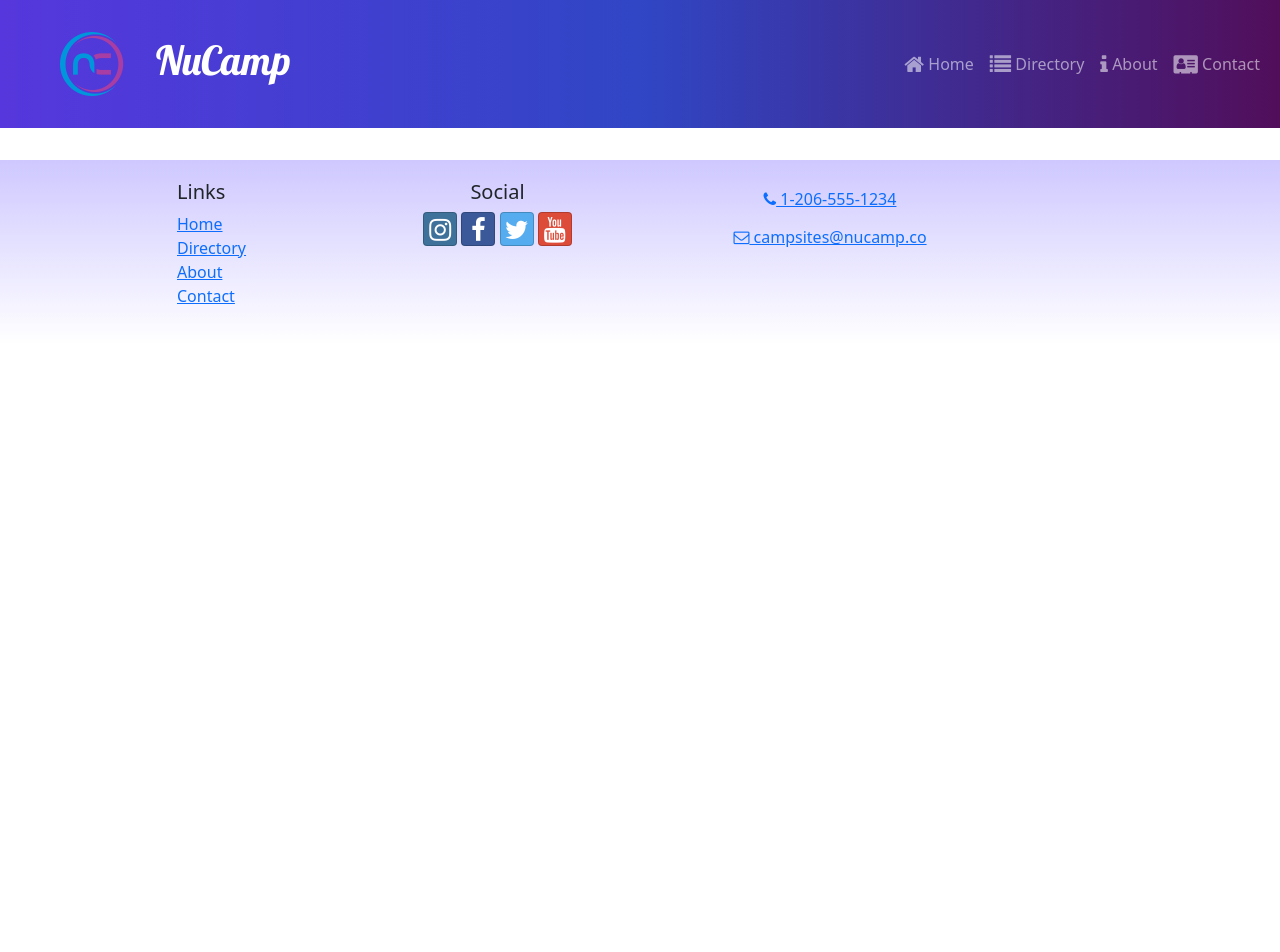
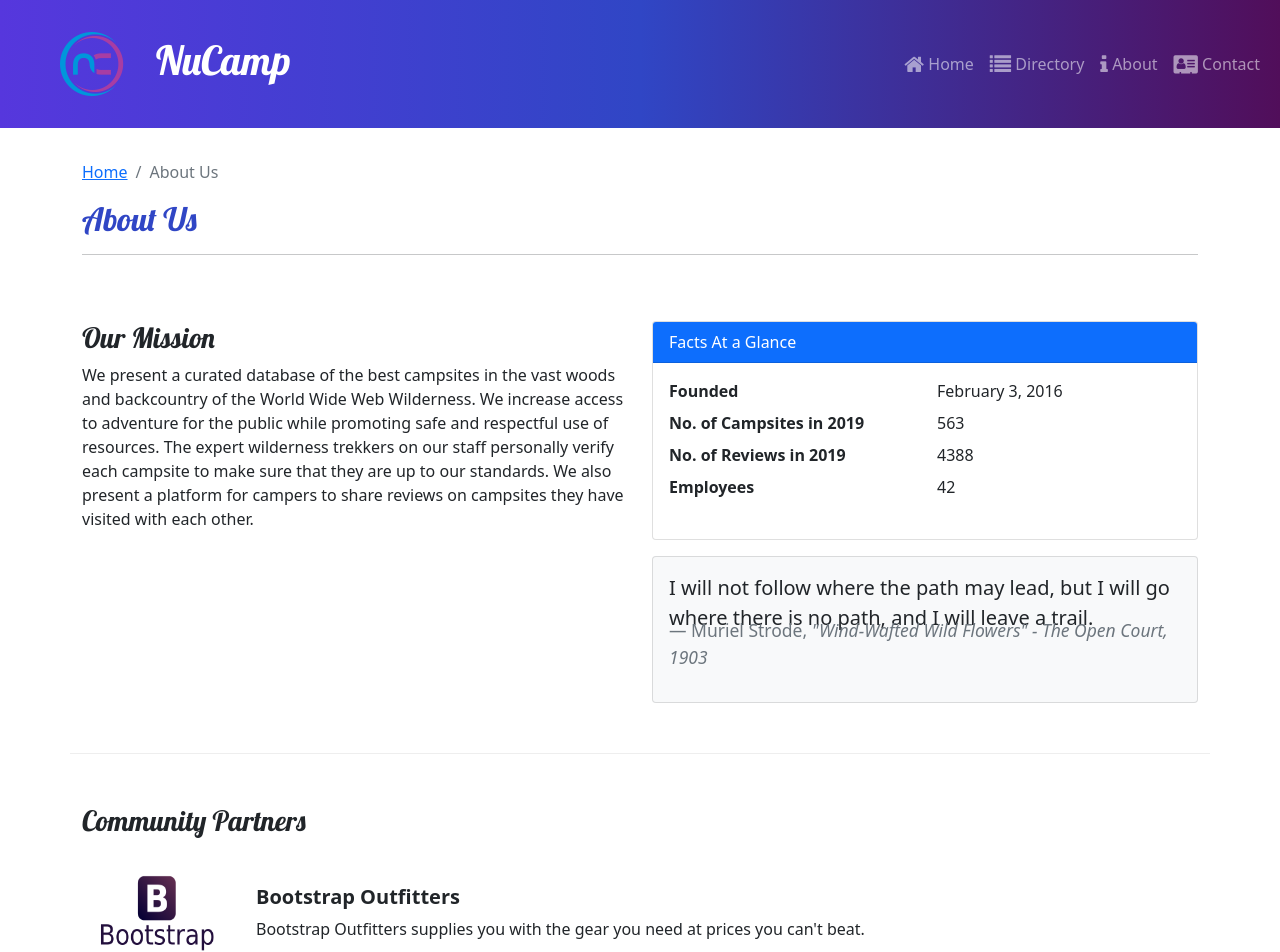
Before and after one commit to rickeraec23/reactnucampredux, a React (Create React App) app: page /about in a window 1280 px wide. Shown: the top 952 px of the page. Before the commit the page ends 800 px from the top, so only its background shows below. Built offline with nearby package versions, Linux system fonts and the light colour scheme.

Commit message:
workshop 2

```diff
--- a/src/App.js
+++ b/src/App.js
@@ -6,6 +6,7 @@
 import CampsitesDirectoryPage from "./pages/CampsitesDirectoryPage";
 import CampsiteDetailPage from "./pages/CampsiteDetailPage";
 import "./App.css";
+import AboutPage from "./pages/AboutPage";
 
 function App() {
   return (
@@ -16,6 +17,7 @@
         <Route path="contact" element={<ContactPage />} />
         <Route path="directory" element={<CampsitesDirectoryPage />} />
         <Route path="directory/:campsiteId" element={<CampsiteDetailPage />} />
+        <Route path="/about" element={<AboutPage />} />
       </Routes>
       <Footer />
     </div>
--- a/src/components/Header.js
+++ b/src/components/Header.js
@@ -7,7 +7,7 @@
   Nav,
   NavItem,
 } from "reactstrap";
-import { NavLink } from "reactstrap";
+import { Link } from "react-router-dom";
 import NucampLogo from "../app/assets/img/logo.png";
 
 const Header = () => {
@@ -15,7 +15,7 @@
 
   return (
     <Navbar dark color="primary" sticky="top" expand="md">
-      <NavbarBrand className="ms-5" href="/">
+      <NavbarBrand className="ms-5" tag={Link} to="/">
         <img src={NucampLogo} alt="nucamp logo" className="float-start" />
         <h1 className="mt-1">NuCamp</h1>
       </NavbarBrand>
@@ -23,24 +23,24 @@
       <Collapse isOpen={menuOpen} navbar>
         <Nav className="ms-auto" navbar>
           <NavItem>
-            <NavLink className="nav-link" to="/">
+            <Link className="nav-link" to="/">
               <i className="fa fa-home fa-lg" /> Home
-            </NavLink>
+            </Link>
           </NavItem>
           <NavItem>
-            <NavLink className="nav-link" to="/directory">
+            <Link className="nav-link" to="/directory">
               <i className="fa fa-list fa-lg" /> Directory
-            </NavLink>
+            </Link>
           </NavItem>
           <NavItem>
-            <NavLink className="nav-link" to="/about">
+            <Link className="nav-link" to="/about">
               <i className="fa fa-info fa-lg" /> About
-            </NavLink>
+            </Link>
           </NavItem>
           <NavItem>
-            <NavLink className="nav-link" to="/contact">
+            <Link className="nav-link" to="/contact">
               <i className="fa fa-address-card fa-lg" /> Contact
-            </NavLink>
+            </Link>
           </NavItem>
         </Nav>
       </Collapse>
--- /dev/null
+++ b/src/components/SubHeader.js
@@ -0,0 +1,26 @@
+import { Col, Row, Breadcrumb, BreadcrumbItem } from "reactstrap";
+import { Link } from "react-router-dom";
+
+const SubHeader = ({ current, detail }) => {
+  return (
+    <Row>
+      <Col>
+        <Breadcrumb>
+          <BreadcrumbItem>
+            <Link to="/">Home</Link>
+          </BreadcrumbItem>
+          {detail && (
+            <BreadcrumbItem>
+              <Link to="/directory">Directory</Link>
+            </BreadcrumbItem>
+          )}
+          <BreadcrumbItem active>{current}</BreadcrumbItem>
+        </Breadcrumb>
+        <h2>{current}</h2>
+        <hr />
+      </Col>
+    </Row>
+  );
+};
+
+export default SubHeader;
--- a/src/features/display/DisplayList.js
+++ b/src/features/display/DisplayList.js
@@ -2,9 +2,14 @@
 import DisplayCard from "./DisplayCard";
 import { selectFeaturedCampsite } from "../campsites/campsitesSlice";
 import { selectFeaturedPromotion } from "../promotions/promotionsSlice";
+import { selectFeaturedPartner } from "../partners/partnersSlice";
 
 const DisplayList = () => {
-  const items = [selectFeaturedCampsite(), selectFeaturedPromotion()];
+  const items = [
+    selectFeaturedCampsite(),
+    selectFeaturedPromotion(),
+    selectFeaturedPartner(),
+  ];
 
   return (
     <Row>
--- /dev/null
+++ b/src/features/partners/Partner.js
@@ -0,0 +1,17 @@
+const Partner = ({ partner }) => {
+  if (partner) {
+    const { image, name, description } = partner;
+    return (
+      <>
+        <img src={image} alt={name} style={{ width: "150px" }} />
+        <div className="m-4">
+          <h5 className="fw-bold">{name}</h5>
+          {description}
+        </div>
+      </>
+    );
+  }
+  return null;
+};
+
+export default Partner;
--- /dev/null
+++ b/src/features/partners/PartnersList.js
@@ -0,0 +1,21 @@
+import { Col } from "reactstrap";
+import Partner from "./Partner";
+import { selectAllPartners } from "./partnersSlice";
+
+const PartnersList = () => {
+  const partners = selectAllPartners();
+
+  return (
+    <Col className="mt-4">
+      {partners.map((partner) => {
+        return (
+          <div className="d-flex mb-5" key={partner.id}>
+            <Partner partner={partner} />
+          </div>
+        );
+      })}
+    </Col>
+  );
+};
+
+export default PartnersList;
--- /dev/null
+++ b/src/features/partners/partnersSlice.js
@@ -0,0 +1,9 @@
+import { PARTNERS } from "../../app/shared/PARTNERS";
+
+export const selectAllPartners = () => {
+  return PARTNERS;
+};
+
+export const selectFeaturedPartner = () => {
+  return PARTNERS.find((property) => property.featured);
+};
--- /dev/null
+++ b/src/pages/AboutPage.js
@@ -0,0 +1,68 @@
+import { Col, Row, Container, Card, CardBody, CardHeader } from "reactstrap";
+import SubHeader from "../components/SubHeader";
+import PartnersList from "../features/partners/PartnersList";
+
+const AboutPage = () => {
+  return (
+    <Container>
+      <SubHeader current="About Us" />
+      <Row className="row-content">
+        <Col sm="6">
+          <h3>Our Mission</h3>
+          <p>
+            We present a curated database of the best campsites in the vast
+            woods and backcountry of the World Wide Web Wilderness. We increase
+            access to adventure for the public while promoting safe and
+            respectful use of resources. The expert wilderness trekkers on our
+            staff personally verify each campsite to make sure that they are up
+            to our standards. We also present a platform for campers to share
+            reviews on campsites they have visited with each other.
+          </p>
+        </Col>
+        <Col sm="6">
+          <Card>
+            <CardHeader className="bg-primary text-white">
+              Facts At a Glance
+            </CardHeader>
+            <CardBody>
+              <dl className="row">
+                <dt className="col-6">Founded</dt>
+                <dd className="col-6">February 3, 2016</dd>
+                <dt className="col-6">No. of Campsites in 2019</dt>
+                <dd className="col-6">563</dd>
+                <dt className="col-6">No. of Reviews in 2019</dt>
+                <dd className="col-6">4388</dd>
+                <dt className="col-6">Employees</dt>
+                <dd className="col-6">42</dd>
+              </dl>
+            </CardBody>
+          </Card>
+          <Card className="bg-light mt-3">
+            <CardBody>
+              <blockquote className="blockquote">
+                <p className="mb-0">
+                  I will not follow where the path may lead, but I will go where
+                  there is no path, and I will leave a trail.
+                </p>
+                <footer className="blockquote-footer">
+                  Muriel Strode,{" "}
+                  <cite title="Source Title">
+                    "Wind-Wafted Wild Flowers" - The Open Court, 1903
+                  </cite>
+                </footer>
+              </blockquote>
+            </CardBody>
+          </Card>
+        </Col>
+      </Row>
+      <Row className="row-content">
+        <Col xs="12">
+          <h3>Community Partners</h3>
+          <PartnersList />
+        </Col>
+      </Row>
+    </Container>
+  );
+};
+
+export default AboutPage;
--- a/src/pages/CampsiteDetailPage.js
+++ b/src/pages/CampsiteDetailPage.js
@@ -3,6 +3,7 @@
 import { selectCampsiteById } from "../features/campsites/campsitesSlice";
 import CampsiteDetail from "../features/campsites/CampsiteDetail";
 import CommentsList from "../features/comments/CommentsList";
+import SubHeader from "../components/SubHeader";
 
 const CampsiteDetailPage = () => {
   const { campsiteId } = useParams();
@@ -13,6 +14,7 @@
       <Row>
         <CampsiteDetail campsite={campsite} />
         <CommentsList campsiteId={campsiteId} />
+        <SubHeader current={campsite.name} detail={true} />
       </Row>
     </Container>
   );
--- a/src/pages/CampsitesDirectoryPage.js
+++ b/src/pages/CampsitesDirectoryPage.js
@@ -1,10 +1,14 @@
-import { Container } from "reactstrap";
+import { Container, Row } from "reactstrap";
 import CampsitesList from "../features/campsites/CampsitesList";
+import SubHeader from "../components/SubHeader";
 
 const CampsitesDirectoryPage = () => {
   return (
     <Container>
-      <CampsitesList />
+      <SubHeader current="Directory" />
+      <Row>
+        <CampsitesList />
+      </Row>
     </Container>
   );
 };
--- a/src/pages/HomePage.js
+++ b/src/pages/HomePage.js
@@ -1,10 +1,14 @@
-import { Container } from "reactstrap";
+import { Container, Row } from "reactstrap";
 import DisplayList from "../features/display/DisplayList";
+import SubHeader from "../components/SubHeader";
 
 const HomePage = () => {
   return (
     <Container>
-      <DisplayList />
+      <SubHeader current="Home" />
+      <Row>
+        <DisplayList />
+      </Row>
     </Container>
   );
 };
```
